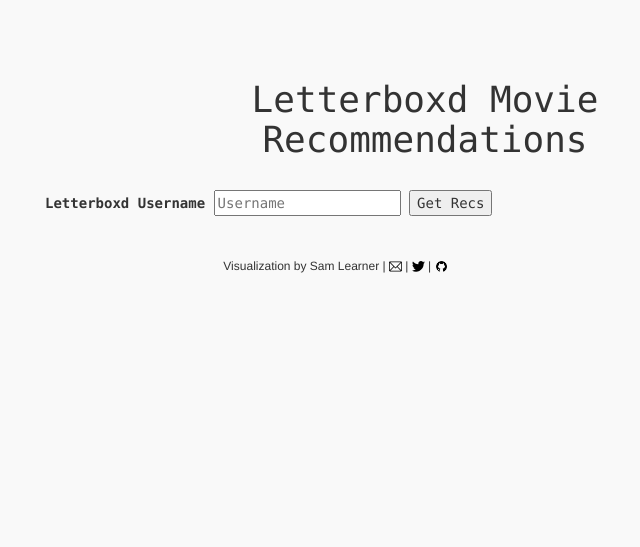
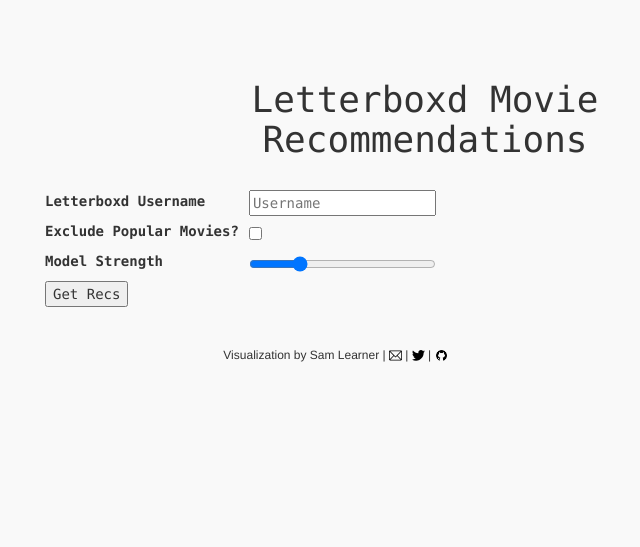
Before and after one commit to sdl60660/letterboxd_recommendations, a Flask app: template templates/index.html in a window 1280 px wide. Shown: the top 547 px of the page, without its empty margins (215-855 px from the left). Before the commit the page ends 273 px from the top, so only its background shows below. Run offline with Flask 2, Linux system fonts and the light colour scheme; the template is opened without the code that fills it, so the values that code supplies are empty; some libraries are stand-ins or nearby versions; some web fonts are replaced.

Commit message:
Split redis queue job into multiple jobs with separate returned statuses to allow the front-end to give status updates to a user

```diff
--- a/app.py
+++ b/app.py
@@ -14,7 +14,7 @@ from rq import Queue
 from rq.job import Job
 from worker import conn
 
-from handle_recs import get_recommendations
+from handle_recs import get_recommendations, create_training_data, build_client_model, run_client_model
 
 
 def create_app(test_config=None):
@@ -28,7 +28,7 @@ def create_app(test_config=None):
         # load the test config if passed in
         app.config.from_mapping(test_config)
 
-    q = Queue(connection=conn)
+    q = Queue('default', connection=conn)
 
     @app.route('/')
     def homepage():
@@ -37,22 +37,40 @@ def create_app(test_config=None):
     @app.route('/get_recs', methods=['GET', 'POST'])
     def get_recs():
         username = request.args.get('username')
+        training_data_size = int(request.args.get('training_data_size'))
+        if request.args.get('exclude_popular') == "true":
+            exclude_popular = True
+        else:
+            exclude_popular = False
 
-        job = q.enqueue(get_recommendations, args=(username,), description=f"Recs for {request.args.get('username')}")
-        print(job.get_id())
-        return jsonify({"redis_job_id": job.get_id()})
+        num_items = 30
+
+        job_create_df = q.enqueue(create_training_data, args=(training_data_size, exclude_popular,), description=f"Creating training dataframe for {request.args.get('username')}")
+        job_build_model = q.enqueue(build_client_model, args=(username,), depends_on=job_create_df, description=f"Building model for {request.args.get('username')}")
+        job_run_model = q.enqueue(run_client_model, args=(username,num_items,), depends_on=job_build_model, description=f"Running model for {request.args.get('username')}")
+
+        return jsonify({
+            "redis_create_df_job_id": job_create_df.get_id(),
+            "redis_build_model_job_id": job_build_model.get_id(),
+            "redis_run_model_job_id": job_run_model.get_id(),
+            })
 
 
-    @app.route("/results/<job_key>", methods=['GET'])
-    def get_results(job_key):
+    @app.route("/results", methods=['GET'])
+    def get_results():
 
-        job = Job.fetch(job_key, connection=conn)
-        print(job)
+        job_ids = request.args.to_dict()
+        job_statuses = {}
+        for key, job_id in job_ids.items():
+            job_statuses[key.replace('_id', '')] = Job.fetch(job_id, connection=conn).get_status()
 
-        if job.is_finished:
-            return jsonify(job.result), 200
+        end_job = Job.fetch(job_ids['run_model_job_id'], connection=conn)
+        # print(job_statuses)
+
+        if end_job.is_finished:
+            return jsonify({"statuses": job_statuses, "result": end_job.result}), 200
         else:
-            return jsonify({}), 202
+            return jsonify({"statuses": job_statuses}), 202
 
 
     return app
--- a/static/css/style.css
+++ b/static/css/style.css
@@ -16,13 +16,27 @@ body {
 	background-color: rgba(173,216,230,0.3);
 	/* border: 1px solid black; */
     border-radius: 10px;
-    margin: 10px 8px;
+	margin: 10px 8px;
+	font-size: 17px;
 }
 
 .movie-poster {
 	max-height: 70px;
 	width: auto;
 	margin-right: 10px;
+}
+
+#recommendation-form {
+	/* display: flex; */
+}
+
+#recommendation-form td {
+	padding-right: 10px;
+	padding-bottom: 5px;
+}
+
+#model-strength-slider {
+	max-width: 200px;
 }
 
 .spacer {
--- a/static/js/app.js
+++ b/static/js/app.js
@@ -12,14 +12,14 @@ const determinePhoneBrowsing = () => {
     }
 }
 
-const poll = async ({ fn, redisID, validate, interval, maxAttempts }) => {
+const poll = async ({ fn, redisIDs, validate, interval, maxAttempts }) => {
     let attempts = 0;
 
     const executePoll = async (resolve, reject) => {
-        const result = await fn(redisID);
+        const result = await fn(redisIDs);
         attempts++;
 
-        console.log(attempts)
+        console.log(attempts, result.statuses);
 
         if (validate(result)) {
             return resolve(result);
@@ -33,26 +33,36 @@ const poll = async ({ fn, redisID, validate, interval, maxAttempts }) => {
     return new Promise(executePoll);
 };
 
-const getRecData = async (redisID) => {
-    const response = await fetch(`/results/${redisID}`, {
+const getRecData = async (redisIDs) => {
+    const paramString = new URLSearchParams({
+        create_df_job_id: redisIDs.redis_create_df_job_id,
+        build_model_job_id: redisIDs.redis_build_model_job_id,
+        run_model_job_id: redisIDs.redis_run_model_job_id
+    }).toString();
+
+    const response = await fetch(`/results?${paramString}`, {
         method: 'GET'
     });
     const data = await response.json();
     return data;
 };
 
-const validateData = (data) => JSON.stringify(data) !== "{}";
+const validateData = (data) => data.statuses.run_model_job === "finished";
 const POLL_INTERVAL = 1000;
 
 const $form = document.querySelector("#recommendation-form");
 const $submitButton = document.querySelector("#form-submit-button");
 const $recResults = document.querySelector("#results");
+
 $form.addEventListener('submit', async (e) => {
     e.preventDefault();
     const username = e.target.elements.username.value;
+    const filterPopular = e.target.elements.exclude_popular.checked;
+    const modelStrength = e.target.elements.model_strength.value;
+
     $submitButton.setAttribute("disabled", "disabled");
 
-    const response = await fetch(`/get_recs?username=${username}`, {   // assuming the backend is hosted on the same server
+    const response = await fetch(`/get_recs?username=${username}&exclude_popular=${filterPopular}&training_data_size=${modelStrength}`, {
         method: 'GET'
     });
     const data = await response.json();
@@ -60,12 +70,13 @@ $form.addEventListener('submit', async (e) => {
 
     poll({
         fn: getRecData,
-        redisID: data.redis_job_id,
+        redisIDs: data,
         validate: validateData,
         interval: POLL_INTERVAL,
     })
-    .then((recs) => {
-        console.log(recs);
+    .then((response) => {
+        // console.log(response);
+        const recs = response.result;
         const movieIDList = recs.map((rec) => rec.movie_id);
         const selectMovieData = allMovieData.filter((movie) => movieIDList.includes(movie.movie_id))
 
--- a/templates/index.html
+++ b/templates/index.html
@@ -75,10 +75,22 @@
             <div class="row centered-form">
                 <!-- <h4>Get Recommendations</h4> -->
                 <form id="recommendation-form">
-                    <label>Letterboxd Username</label>
-                    <input type="text" name="username" placeholder="Username" required>
-                    <!-- <label>Room</label> -->
-                    <!-- <input type="text" name="num_recs" placeholder="Room" required> -->
+                    <table>
+                        <tbody>
+                            <tr>
+                                <td><label>Letterboxd Username</label></td>
+                                <td><input type="text" name="username" placeholder="Username" required></td>
+                            </tr>
+                            <tr>
+                                <td><label>Exclude Popular Movies?</label></td>
+                                <td><input type="checkbox" name="exclude_popular"></td>
+                            </tr>
+                            <tr>
+                                <td><label>Model Strength</label></td>
+                                <td><input type="range" id="model-strength-slider" name="model_strength" value="200000" step="100000" min="100000" max="500000"></td>
+                            </tr>
+                        </tbody>
+                    </table>
                     <button id="form-submit-button">Get Recs</button>
                 </form>
             </div>
```
Also changed, not shown: handle_recs.py (+65 -3 lines).
